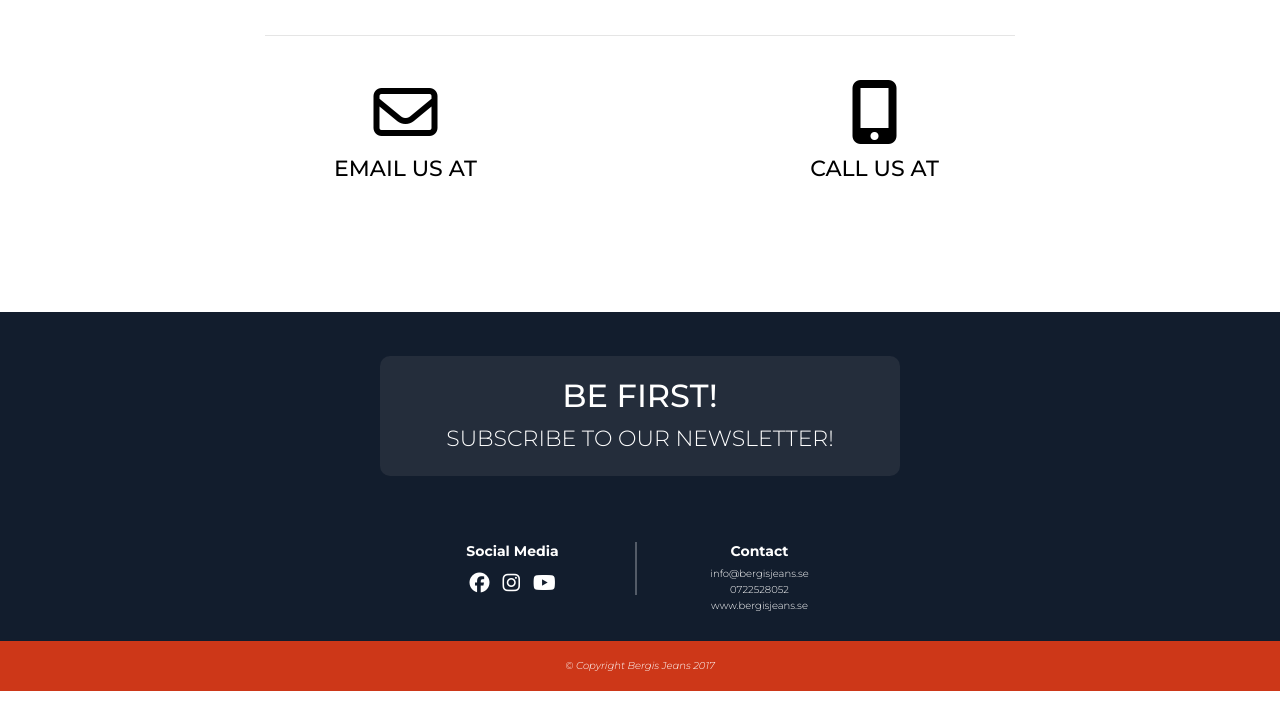
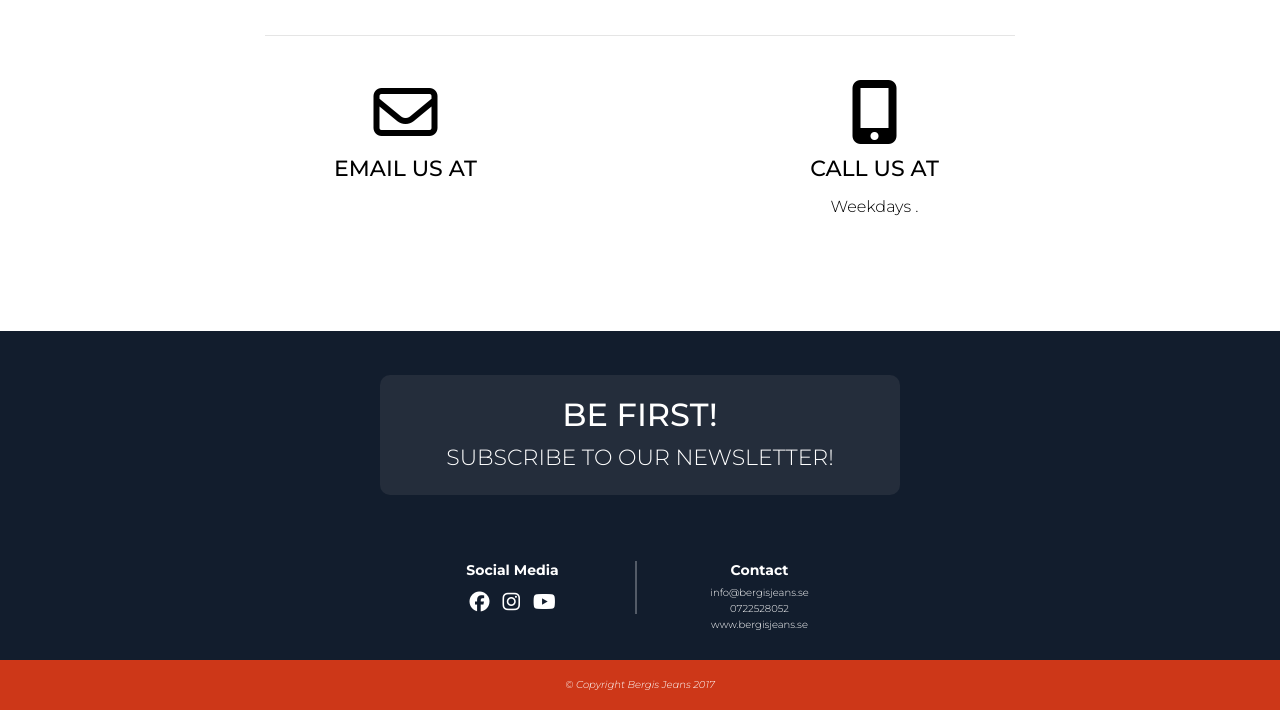
Before and after one commit to QueenE1337/BergisJeans, a WordPress theme: template contact.php in a window 1280 px wide. Shown: the part 167-877 px from the top of the page. Run offline with PHP 8.4 and a stand-in for WordPress, Linux system fonts and the light colour scheme; the site name, menu and one post (Sample post) are stand-ins, and other content is empty; some libraries are stand-ins or nearby versions.

Commit message:
Added call hours

```diff
--- a/contact.php
+++ b/contact.php
@@ -23,6 +23,7 @@
         <i class="fa fa-mobile" aria-hidden="true"></i>
         <h4 class="title">Call Us At</h4>
         <a href="tel:<?php the_field( "phone_number" ); ?>" target="_top"><?php the_field( "phone_number" ); ?></a>
+        <p>Weekdays <?php the_field( "opening_hours" ); ?>.</p>
       </li>
     </ul>
 
--- a/style.css
+++ b/style.css
@@ -478,8 +478,13 @@
 
 .contactinformation li a{
   font-weight: 400;
+  font-size: 16px;
 }
 
+.contactinformation li p{
+  font-size: 16px;
+  margin-top:11px;
+}
 
 /*========================================================
                           Footer
```
